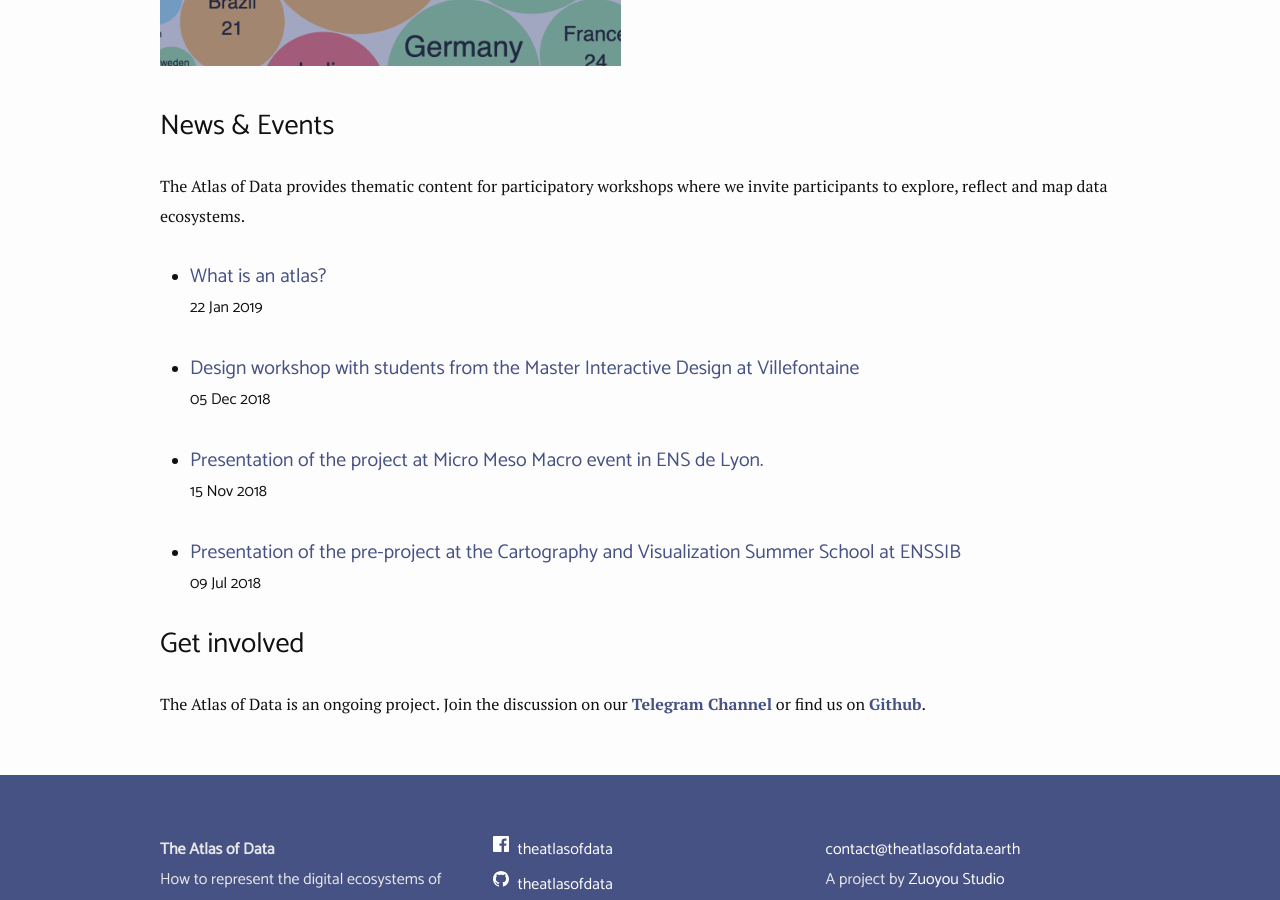
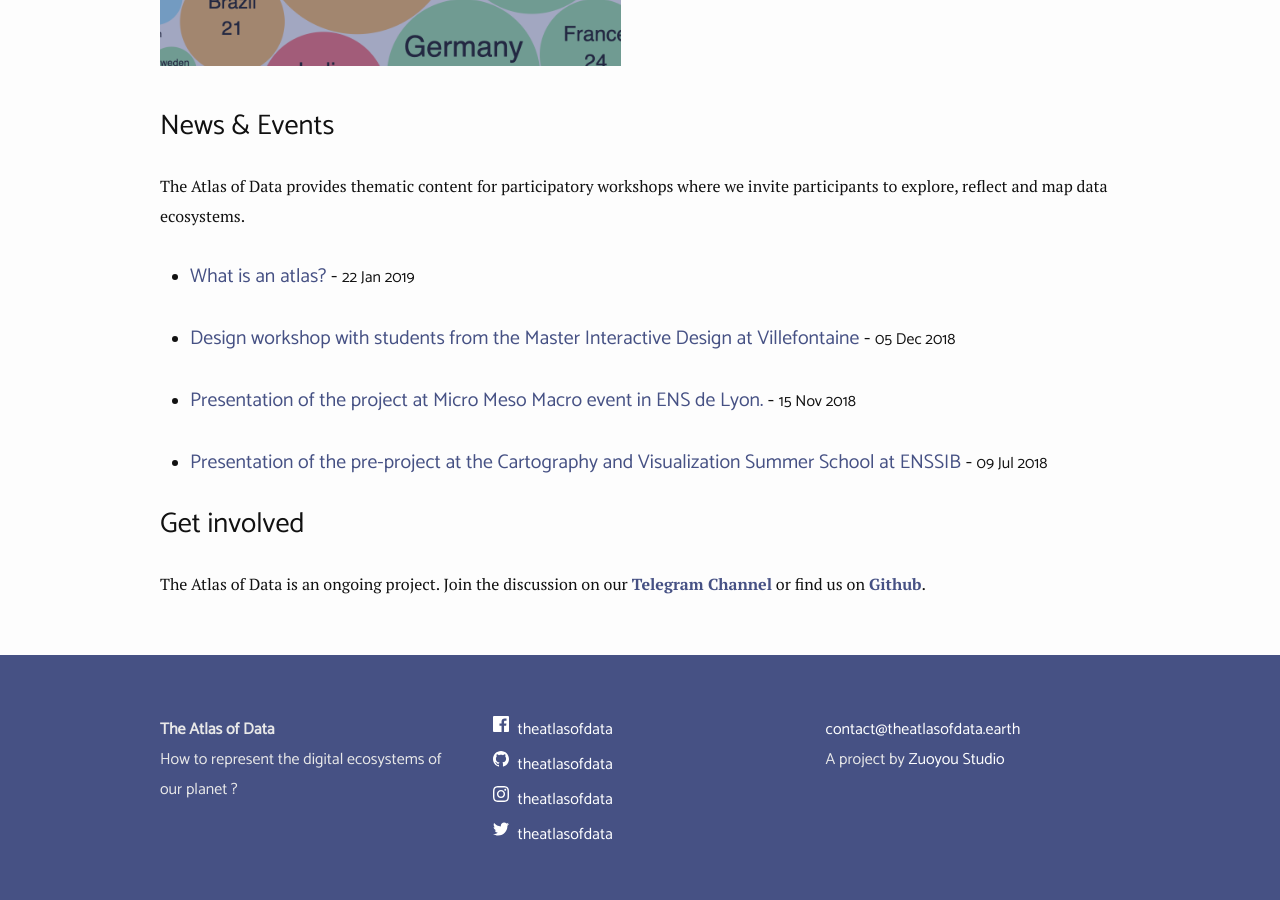
Before and after one commit to atlasofdata/atlasofdata.github.io, a Jekyll site: the page built from index.md, in a window 1280 px wide and 900 px high, scrolled down 3628 px. Built offline with Jekyll 4.4.1, drawn with Linux system fonts in a browser that asks for light colours.

Commit message:
fix news display

```diff
--- a/_includes/news.html
+++ b/_includes/news.html
@@ -2,16 +2,10 @@
   <ul>
   {% for post in site.news reversed %}
       <li>
-        <h4><a href="{% if post.link %}{{ post.link }}{% else %}{{ post.url }}{% endif %}">{{ post.title }}</a>{% if post.author %} by {{ post.author }}{% endif %}
-        <br>
+        <h4>
+          <a href="{% if post.link %}{{ post.link }}{% else %}{{ post.url }}{% endif %}" {% if post.link %}target="_blank"{% endif %}>{{ post.title }}</a>{% if post.author %} by {{ post.author }}{% endif %} -
         <small><date>{{ post.date | date_to_string}}</date></small>
         </h4>
-
-
-
-        <!-- {% assign excerpt_length = post.excerpt | size %}
-        {% assign content_length = post.content | size %}
-        {{ post.content }} -->
       </li>
   {% endfor %}
   </ul>
```
